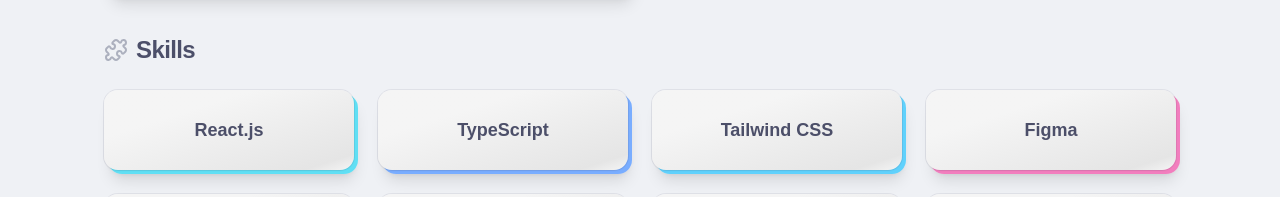
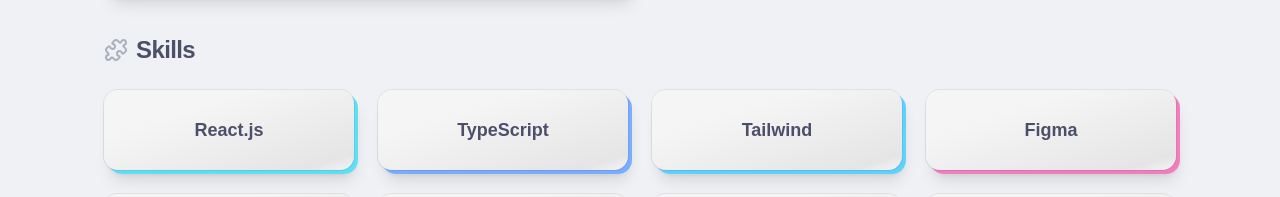
Before and after one commit to GardenMovie/portfolio, a React (Vite) app: page / in a window 1280 px wide. Shown: the part 2765-2962 px from the top of the page. Built offline with nearby package versions, Linux system fonts and the light colour scheme.

Commit message:
style: Changed tailwinds card

```diff
--- a/src/sections/Skills.tsx
+++ b/src/sections/Skills.tsx
@@ -4,7 +4,7 @@
 const skills = [
   { name: "React.js", color: "bg-cyan-400/60" },
   { name: "TypeScript", color: "bg-blue-500/60" },
-  { name: "Tailwind CSS", color: "bg-sky-400/60" },
+  { name: "Tailwind", color: "bg-sky-400/60" },
   { name: "Figma", color: "bg-pink-500/60" },
   { name: "Docker", color: "bg-sky-600/60" },
   { name: "Linux", color: "bg-yellow-500/60" },
```
